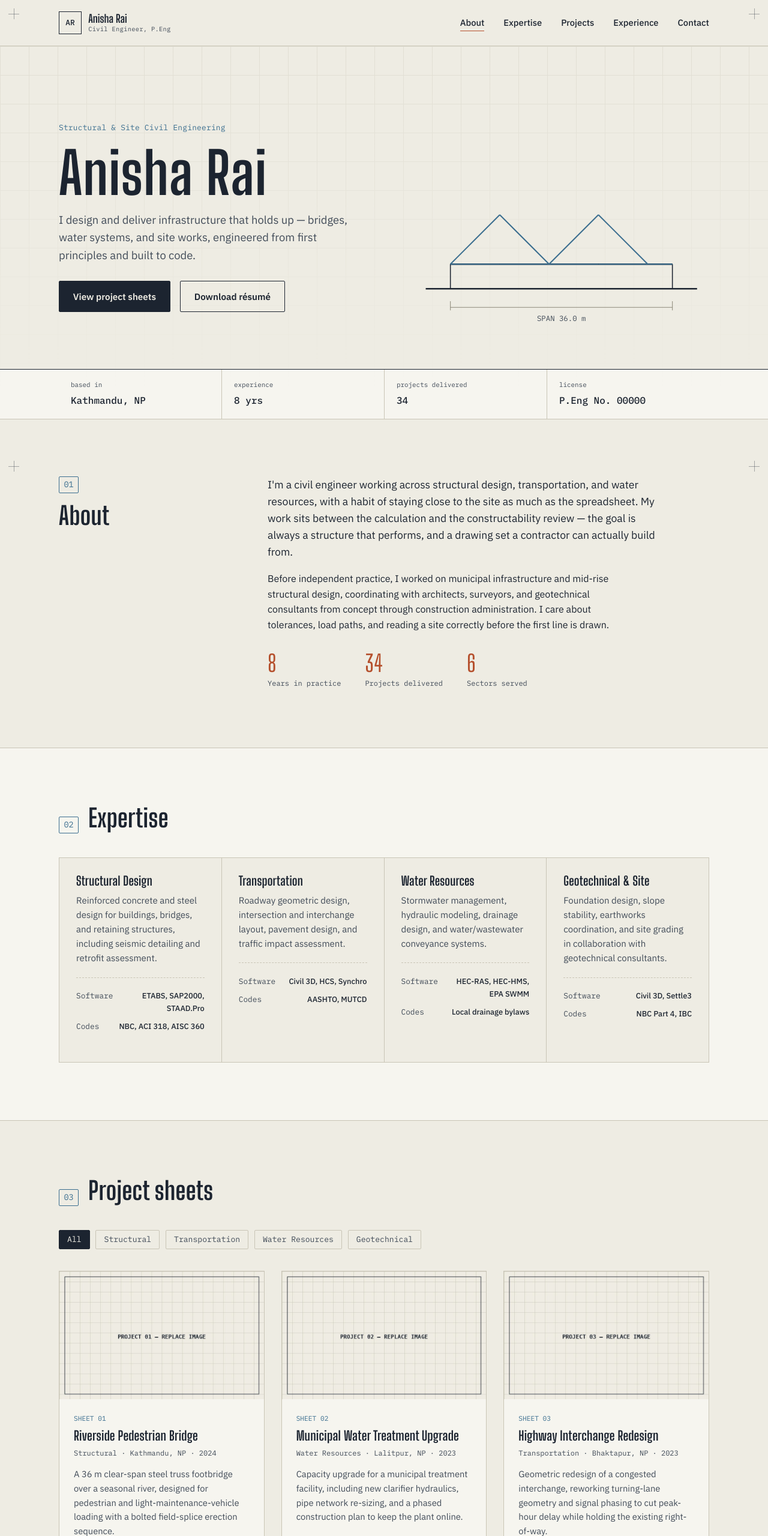
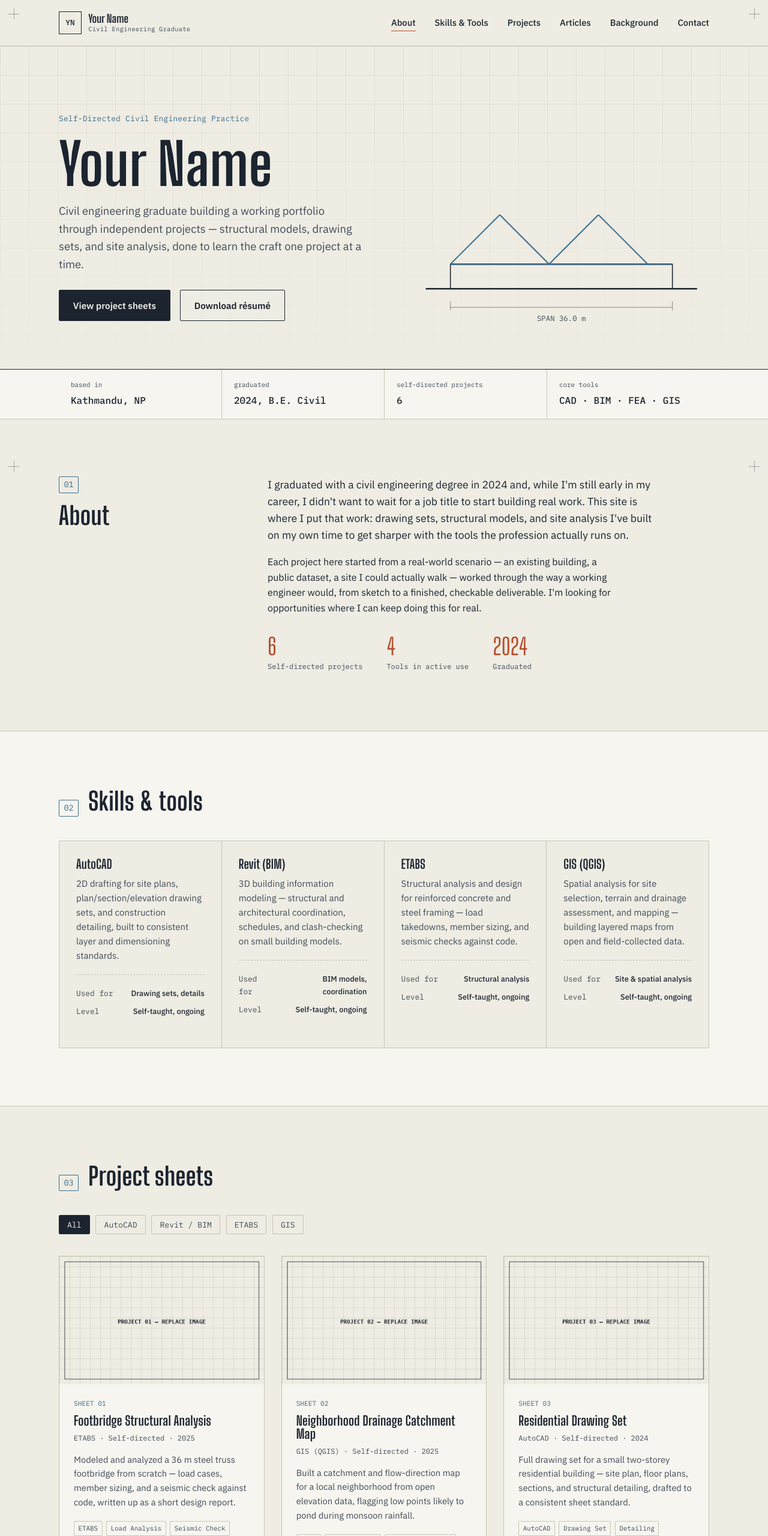
Before and after one commit to gh-rp/rajeshpariyar, a plain HTML site: page index.html in a window 1280 px wide. Shown: the top 2560 px of the page at 60% size. Drawn offline with Linux system fonts and the light colour scheme.

Commit message:
Add files via upload

```diff
--- a/index.html
+++ b/index.html
@@ -3,8 +3,8 @@
 <head>
 <meta charset="UTF-8">
 <meta name="viewport" content="width=device-width, initial-scale=1.0">
-<title>Anisha Rai — Civil Engineer</title>
-<meta name="description" content="Portfolio of Anisha Rai, Civil Engineer — structural, transportation, water resources and geotechnical project work.">
+<title>Your Name — Civil Engineering Portfolio</title>
+<meta name="description" content="Self-directed civil engineering project portfolio — AutoCAD drawings, Revit/BIM models, ETABS structural analysis, and GIS mapping work.">
 
 <link rel="preconnect" href="https://fonts.googleapis.com">
 <link rel="preconnect" href="https://fonts.gstatic.com" crossorigin>
@@ -27,16 +27,17 @@
 <header class="site-header" id="siteHeader">
   <div class="wrap header-inner">
     <a href="#top" class="brand">
-      <span class="brand-mark" aria-hidden="true">AR</span>
-      <span class="brand-text">Anisha Rai<span class="brand-sub">Civil Engineer, P.Eng</span></span>
+      <span class="brand-mark" aria-hidden="true">YN</span>
+      <span class="brand-text">Your Name<span class="brand-sub">Civil Engineering Graduate</span></span>
     </a>
 
     <nav class="site-nav" id="siteNav" aria-label="Primary">
       <ul>
         <li><a href="#about" data-nav>About</a></li>
-        <li><a href="#expertise" data-nav>Expertise</a></li>
+        <li><a href="#skills" data-nav>Skills &amp; Tools</a></li>
         <li><a href="#projects" data-nav>Projects</a></li>
-        <li><a href="#experience" data-nav>Experience</a></li>
+        <li><a href="#articles" data-nav>Articles</a></li>
+        <li><a href="#background" data-nav>Background</a></li>
         <li><a href="#contact" data-nav>Contact</a></li>
       </ul>
     </nav>
@@ -55,12 +56,12 @@
     <div class="hero-grid" aria-hidden="true"></div>
     <div class="wrap hero-inner">
       <div class="hero-copy">
-        <p class="hero-eyebrow">Structural &amp; Site Civil Engineering</p>
-        <h1 class="hero-title">Anisha Rai</h1>
-        <p class="hero-lede">I design and deliver infrastructure that holds up — bridges, water systems, and site works, engineered from first principles and built to code.</p>
+        <p class="hero-eyebrow">Self-Directed Civil Engineering Practice</p>
+        <h1 class="hero-title">Your Name</h1>
+        <p class="hero-lede">Civil engineering graduate building a working portfolio through independent projects — structural models, drawing sets, and site analysis, done to learn the craft one project at a time.</p>
         <div class="hero-actions">
           <a href="#projects" class="btn btn--primary">View project sheets</a>
-          <a href="assets/Anisha-Rai-Resume.pdf" class="btn btn--ghost">Download résumé</a>
+          <a href="assets/Your-Name-Resume.pdf" class="btn btn--ghost">Download résumé</a>
         </div>
       </div>
 
@@ -92,9 +93,9 @@
     <div class="title-block">
       <div class="wrap title-block-inner">
         <div class="tb-cell"><span class="tb-label">Based in</span><span class="tb-value">Kathmandu, NP</span></div>
-        <div class="tb-cell"><span class="tb-label">Experience</span><span class="tb-value">8 yrs</span></div>
-        <div class="tb-cell"><span class="tb-label">Projects delivered</span><span class="tb-value">34</span></div>
-        <div class="tb-cell"><span class="tb-label">License</span><span class="tb-value">P.Eng No. 00000</span></div>
+        <div class="tb-cell"><span class="tb-label">Graduated</span><span class="tb-value">2024, B.E. Civil</span></div>
+        <div class="tb-cell"><span class="tb-label">Self-directed projects</span><span class="tb-value">6</span></div>
+        <div class="tb-cell"><span class="tb-label">Core tools</span><span class="tb-value">CAD · BIM · FEA · GIS</span></div>
       </div>
     </div>
   </section>
@@ -107,60 +108,60 @@
         <h2>About</h2>
       </div>
       <div class="section-body">
-        <p class="lead-text">I'm a civil engineer working across structural design, transportation, and water resources, with a habit of staying close to the site as much as the spreadsheet. My work sits between the calculation and the constructability review — the goal is always a structure that performs, and a drawing set a contractor can actually build from.</p>
-        <p>Before independent practice, I worked on municipal infrastructure and mid-rise structural design, coordinating with architects, surveyors, and geotechnical consultants from concept through construction administration. I care about tolerances, load paths, and reading a site correctly before the first line is drawn.</p>
+        <p class="lead-text">I graduated with a civil engineering degree in 2024 and, while I'm still early in my career, I didn't want to wait for a job title to start building real work. This site is where I put that work: drawing sets, structural models, and site analysis I've built on my own time to get sharper with the tools the profession actually runs on.</p>
+        <p>Each project here started from a real-world scenario — an existing building, a public dataset, a site I could actually walk — worked through the way a working engineer would, from sketch to a finished, checkable deliverable. I'm looking for opportunities where I can keep doing this for real.</p>
 
         <ul class="fact-row">
-          <li><span class="fact-num">8</span><span class="fact-label">Years in practice</span></li>
-          <li><span class="fact-num">34</span><span class="fact-label">Projects delivered</span></li>
-          <li><span class="fact-num">6</span><span class="fact-label">Sectors served</span></li>
+          <li><span class="fact-num">6</span><span class="fact-label">Self-directed projects</span></li>
+          <li><span class="fact-num">4</span><span class="fact-label">Tools in active use</span></li>
+          <li><span class="fact-num">2024</span><span class="fact-label">Graduated</span></li>
         </ul>
       </div>
     </div>
   </section>
 
-  <!-- EXPERTISE -->
-  <section class="section section--alt" id="expertise">
+  <!-- SKILLS & TOOLS -->
+  <section class="section section--alt" id="skills">
     <div class="wrap">
       <div class="section-head">
         <span class="sheet-no">02</span>
-        <h2>Expertise</h2>
+        <h2>Skills &amp; tools</h2>
       </div>
 
       <div class="expertise-grid">
         <article class="spec-card">
-          <h3>Structural Design</h3>
-          <p>Reinforced concrete and steel design for buildings, bridges, and retaining structures, including seismic detailing and retrofit assessment.</p>
+          <h3>AutoCAD</h3>
+          <p>2D drafting for site plans, plan/section/elevation drawing sets, and construction detailing, built to consistent layer and dimensioning standards.</p>
           <dl class="spec-list">
-            <div><dt>Software</dt><dd>ETABS, SAP2000, STAAD.Pro</dd></div>
-            <div><dt>Codes</dt><dd>NBC, ACI 318, AISC 360</dd></div>
+            <div><dt>Used for</dt><dd>Drawing sets, details</dd></div>
+            <div><dt>Level</dt><dd>Self-taught, ongoing</dd></div>
           </dl>
         </article>
 
         <article class="spec-card">
-          <h3>Transportation</h3>
-          <p>Roadway geometric design, intersection and interchange layout, pavement design, and traffic impact assessment.</p>
+          <h3>Revit (BIM)</h3>
+          <p>3D building information modeling — structural and architectural coordination, schedules, and clash-checking on small building models.</p>
           <dl class="spec-list">
-            <div><dt>Software</dt><dd>Civil 3D, HCS, Synchro</dd></div>
-            <div><dt>Codes</dt><dd>AASHTO, MUTCD</dd></div>
+            <div><dt>Used for</dt><dd>BIM models, coordination</dd></div>
+            <div><dt>Level</dt><dd>Self-taught, ongoing</dd></div>
           </dl>
         </article>
 
         <article class="spec-card">
-          <h3>Water Resources</h3>
-          <p>Stormwater management, hydraulic modeling, drainage design, and water/wastewater conveyance systems.</p>
+          <h3>ETABS</h3>
+          <p>Structural analysis and design for reinforced concrete and steel framing — load takedowns, member sizing, and seismic checks against code.</p>
           <dl class="spec-list">
-            <div><dt>Software</dt><dd>HEC-RAS, HEC-HMS, EPA SWMM</dd></div>
-            <div><dt>Codes</dt><dd>Local drainage bylaws</dd></div>
+            <div><dt>Used for</dt><dd>Structural analysis</dd></div>
+            <div><dt>Level</dt><dd>Self-taught, ongoing</dd></div>
           </dl>
         </article>
 
         <article class="spec-card">
-          <h3>Geotechnical &amp; Site</h3>
-          <p>Foundation design, slope stability, earthworks coordination, and site grading in collaboration with geotechnical consultants.</p>
+          <h3>GIS (QGIS)</h3>
+          <p>Spatial analysis for site selection, terrain and drainage assessment, and mapping — building layered maps from open and field-collected data.</p>
           <dl class="spec-list">
-            <div><dt>Software</dt><dd>Civil 3D, Settle3</dd></div>
-            <div><dt>Codes</dt><dd>NBC Part 4, IBC</dd></div>
+            <div><dt>Used for</dt><dd>Site &amp; spatial analysis</dd></div>
+            <div><dt>Level</dt><dd>Self-taught, ongoing</dd></div>
           </dl>
         </article>
       </div>
@@ -175,107 +176,107 @@
         <h2>Project sheets</h2>
       </div>
 
-      <div class="filter-row" role="group" aria-label="Filter projects by category">
+      <div class="filter-row" role="group" aria-label="Filter projects by tool">
         <button class="filter-btn is-active" data-filter="all">All</button>
-        <button class="filter-btn" data-filter="structural">Structural</button>
-        <button class="filter-btn" data-filter="transportation">Transportation</button>
-        <button class="filter-btn" data-filter="water">Water Resources</button>
-        <button class="filter-btn" data-filter="geotechnical">Geotechnical</button>
+        <button class="filter-btn" data-filter="autocad">AutoCAD</button>
+        <button class="filter-btn" data-filter="revit">Revit / BIM</button>
+        <button class="filter-btn" data-filter="etabs">ETABS</button>
+        <button class="filter-btn" data-filter="gis">GIS</button>
       </div>
 
       <div class="project-grid" id="projectGrid">
 
-        <article class="project-card" data-category="structural">
+        <article class="project-card" data-category="etabs">
           <div class="project-media">
-            <img src="assets/projects/project-01.jpg" alt="Riverside pedestrian bridge structural elevation" loading="lazy">
+            <img src="assets/projects/project-01.jpg" alt="ETABS structural model of a footbridge" loading="lazy">
           </div>
           <div class="project-body">
             <span class="project-sheet">SHEET 01</span>
-            <h3>Riverside Pedestrian Bridge</h3>
-            <p class="project-meta">Structural &middot; Kathmandu, NP &middot; 2024</p>
-            <p>A 36 m clear-span steel truss footbridge over a seasonal river, designed for pedestrian and light-maintenance-vehicle loading with a bolted field-splice erection sequence.</p>
+            <h3>Footbridge Structural Analysis</h3>
+            <p class="project-meta">ETABS &middot; Self-directed &middot; 2025</p>
+            <p>Modeled and analyzed a 36 m steel truss footbridge from scratch — load cases, member sizing, and a seismic check against code, written up as a short design report.</p>
             <ul class="project-tags">
-              <li>Steel Truss</li><li>Seismic Design</li><li>SAP2000</li>
+              <li>ETABS</li><li>Load Analysis</li><li>Seismic Check</li>
             </ul>
             <a href="#" class="project-link">View project detail &rarr;</a>
           </div>
         </article>
 
-        <article class="project-card" data-category="water">
+        <article class="project-card" data-category="gis">
           <div class="project-media">
-            <img src="assets/projects/project-02.jpg" alt="Municipal water treatment plant upgrade site plan" loading="lazy">
+            <img src="assets/projects/project-02.jpg" alt="GIS drainage catchment map" loading="lazy">
           </div>
           <div class="project-body">
             <span class="project-sheet">SHEET 02</span>
-            <h3>Municipal Water Treatment Upgrade</h3>
-            <p class="project-meta">Water Resources &middot; Lalitpur, NP &middot; 2023</p>
-            <p>Capacity upgrade for a municipal treatment facility, including new clarifier hydraulics, pipe network re-sizing, and a phased construction plan to keep the plant online.</p>
+            <h3>Neighborhood Drainage Catchment Map</h3>
+            <p class="project-meta">GIS (QGIS) &middot; Self-directed &middot; 2025</p>
+            <p>Built a catchment and flow-direction map for a local neighborhood from open elevation data, flagging low points likely to pond during monsoon rainfall.</p>
             <ul class="project-tags">
-              <li>Hydraulic Modeling</li><li>EPA SWMM</li><li>Phased Construction</li>
+              <li>QGIS</li><li>DEM Analysis</li><li>Drainage Mapping</li>
             </ul>
             <a href="#" class="project-link">View project detail &rarr;</a>
           </div>
         </article>
 
-        <article class="project-card" data-category="transportation">
+        <article class="project-card" data-category="autocad">
           <div class="project-media">
-            <img src="assets/projects/project-03.jpg" alt="Highway interchange geometric redesign layout" loading="lazy">
+            <img src="assets/projects/project-03.jpg" alt="AutoCAD drawing set for a small residential building" loading="lazy">
           </div>
           <div class="project-body">
             <span class="project-sheet">SHEET 03</span>
-            <h3>Highway Interchange Redesign</h3>
-            <p class="project-meta">Transportation &middot; Bhaktapur, NP &middot; 2023</p>
-            <p>Geometric redesign of a congested interchange, reworking turning-lane geometry and signal phasing to cut peak-hour delay while holding the existing right-of-way.</p>
+            <h3>Residential Drawing Set</h3>
+            <p class="project-meta">AutoCAD &middot; Self-directed &middot; 2024</p>
+            <p>Full drawing set for a small two-storey residential building — site plan, floor plans, sections, and structural detailing, drafted to a consistent sheet standard.</p>
             <ul class="project-tags">
-              <li>Civil 3D</li><li>Synchro</li><li>Signal Timing</li>
+              <li>AutoCAD</li><li>Drawing Set</li><li>Detailing</li>
             </ul>
             <a href="#" class="project-link">View project detail &rarr;</a>
           </div>
         </article>
 
-        <article class="project-card" data-category="structural">
+        <article class="project-card" data-category="revit">
           <div class="project-media">
-            <img src="assets/projects/project-04.jpg" alt="Mixed use building structural frame model" loading="lazy">
+            <img src="assets/projects/project-04.jpg" alt="Revit BIM model of a mixed use building" loading="lazy">
           </div>
           <div class="project-body">
             <span class="project-sheet">SHEET 04</span>
-            <h3>Mixed-Use Structural Frame</h3>
-            <p class="project-meta">Structural &middot; Kathmandu, NP &middot; 2022</p>
-            <p>Reinforced concrete frame for a six-storey mixed-use building, with post-tensioned transfer slabs over ground-floor retail spans and full seismic detailing.</p>
+            <h3>Small Mixed-Use BIM Model</h3>
+            <p class="project-meta">Revit &middot; Self-directed &middot; 2024</p>
+            <p>Coordinated architectural and structural models for a small mixed-use building in Revit, running clash detection between framing and MEP routing.</p>
             <ul class="project-tags">
-              <li>ETABS</li><li>Post-Tensioning</li><li>ACI 318</li>
+              <li>Revit</li><li>BIM Coordination</li><li>Clash Detection</li>
             </ul>
             <a href="#" class="project-link">View project detail &rarr;</a>
           </div>
         </article>
 
-        <article class="project-card" data-category="structural">
+        <article class="project-card" data-category="etabs">
           <div class="project-media">
-            <img src="assets/projects/project-05.jpg" alt="Heritage building seismic retrofit detail" loading="lazy">
+            <img src="assets/projects/project-05.jpg" alt="ETABS model of a reinforced concrete frame" loading="lazy">
           </div>
           <div class="project-body">
             <span class="project-sheet">SHEET 05</span>
-            <h3>Seismic Retrofit — Heritage Building</h3>
-            <p class="project-meta">Structural &middot; Bhaktapur, NP &middot; 2022</p>
-            <p>Seismic strengthening of a masonry heritage structure using concealed steel bracing and diaphragm ties, designed to preserve the original street-facing facade.</p>
+            <h3>RC Frame Design Exercise</h3>
+            <p class="project-meta">ETABS &middot; Self-directed &middot; 2024</p>
+            <p>Designed a six-storey reinforced concrete frame from an assumed architectural layout, sizing columns, beams, and slabs and checking drift under seismic load.</p>
             <ul class="project-tags">
-              <li>Retrofit</li><li>Masonry</li><li>Heritage Compliance</li>
+              <li>ETABS</li><li>RC Design</li><li>Drift Check</li>
             </ul>
             <a href="#" class="project-link">View project detail &rarr;</a>
           </div>
         </article>
 
-        <article class="project-card" data-category="geotechnical water">
+        <article class="project-card" data-category="gis autocad">
           <div class="project-media">
-            <img src="assets/projects/project-06.jpg" alt="Stormwater drainage master plan map" loading="lazy">
+            <img src="assets/projects/project-06.jpg" alt="Site suitability map layered with a survey drawing" loading="lazy">
           </div>
           <div class="project-body">
             <span class="project-sheet">SHEET 06</span>
-            <h3>Stormwater Drainage Master Plan</h3>
-            <p class="project-meta">Water Resources &middot; Regional &middot; 2021</p>
-            <p>Catchment-wide drainage master plan covering culvert capacity assessment, detention sizing, and a prioritized upgrade schedule for a flood-prone district.</p>
+            <h3>Site Suitability Study</h3>
+            <p class="project-meta">GIS + AutoCAD &middot; Self-directed &middot; 2023</p>
+            <p>Combined slope, land-use, and access data in GIS to shortlist a buildable site, then drafted a preliminary site plan in AutoCAD for the top candidate.</p>
             <ul class="project-tags">
-              <li>HEC-HMS</li><li>Catchment Modeling</li><li>Capital Planning</li>
+              <li>QGIS</li><li>AutoCAD</li><li>Site Selection</li>
             </ul>
             <a href="#" class="project-link">View project detail &rarr;</a>
           </div>
@@ -285,41 +286,67 @@
     </div>
   </section>
 
-  <!-- EXPERIENCE / TIMELINE -->
-  <section class="section section--alt" id="experience">
+  <!-- ARTICLES & NOTES -->
+  <section class="section section--alt" id="articles">
     <div class="wrap">
       <div class="section-head">
         <span class="sheet-no">04</span>
-        <h2>Experience</h2>
+        <h2>Articles &amp; notes</h2>
+      </div>
+
+      <div class="article-grid">
+        <article class="article-card">
+          <span class="article-date">March 2025</span>
+          <h3>Reading a Structural Drawing Set: A Beginner's Checklist</h3>
+          <p>A walkthrough of how I now read a structural drawing set end to end — what to check first, and the mistakes that cost me time early on.</p>
+          <a href="#" class="project-link">Read the write-up &rarr;</a>
+        </article>
+
+        <article class="article-card">
+          <span class="article-date">January 2025</span>
+          <h3>Notes on Modeling a Simple Frame in ETABS</h3>
+          <p>Step-by-step notes from building my first full frame model — load assignment, common input mistakes, and how I checked the results made sense.</p>
+          <a href="#" class="project-link">Read the write-up &rarr;</a>
+        </article>
+
+        <article class="article-card">
+          <span class="article-date">October 2024</span>
+          <h3>GIS Basics: Setting Up a Site Analysis in QGIS</h3>
+          <p>How I set up layers, sourced open elevation and land-use data, and put together a first site suitability map from scratch.</p>
+          <a href="#" class="project-link">Read the write-up &rarr;</a>
+        </article>
+      </div>
+    </div>
+  </section>
+
+  <!-- BACKGROUND -->
+  <section class="section" id="background">
+    <div class="wrap">
+      <div class="section-head">
+        <span class="sheet-no">05</span>
+        <h2>Background</h2>
       </div>
 
       <ol class="timeline">
         <li class="timeline-item">
-          <div class="timeline-date">2021 — Present</div>
+          <div class="timeline-date">2024 — Present</div>
           <div class="timeline-content">
-            <h3>Principal Engineer, Independent Practice</h3>
-            <p>Leading structural and site-civil design for private and municipal clients, from feasibility through construction administration.</p>
+            <h3>Independent Project Practice</h3>
+            <p>Building a self-directed portfolio in structural analysis, BIM coordination, drafting, and GIS while seeking my first engineering role.</p>
           </div>
         </li>
         <li class="timeline-item">
-          <div class="timeline-date">2018 — 2021</div>
+          <div class="timeline-date">2024</div>
           <div class="timeline-content">
-            <h3>Structural Engineer, Meridian Infrastructure Group</h3>
-            <p>Delivered structural design packages for mid-rise buildings and municipal bridge rehabilitation projects.</p>
+            <h3>B.E. Civil Engineering</h3>
+            <p>Graduated with coursework focused on structural analysis, geotechnical engineering, and surveying.</p>
           </div>
         </li>
         <li class="timeline-item">
-          <div class="timeline-date">2016 — 2018</div>
+          <div class="timeline-date">2023</div>
           <div class="timeline-content">
-            <h3>Graduate Engineer, Public Works Department</h3>
-            <p>Supported roadway and drainage design for municipal capital works, including site inspection and quantity take-offs.</p>
-          </div>
-        </li>
-        <li class="timeline-item">
-          <div class="timeline-date">2016</div>
-          <div class="timeline-content">
-            <h3>B.E. Civil Engineering</h3>
-            <p>Graduated with a focus on structural analysis and geotechnical engineering.</p>
+            <h3>Undergraduate Thesis / Capstone Project</h3>
+            <p>Add a line here about your final-year project — what it was and what it involved.</p>
           </div>
         </li>
       </ol>
@@ -327,14 +354,14 @@
   </section>
 
   <!-- CONTACT -->
-  <section class="section" id="contact">
+  <section class="section section--alt" id="contact">
     <div class="wrap contact-grid">
       <div class="section-head">
-        <span class="sheet-no">05</span>
+        <span class="sheet-no">06</span>
         <h2>Contact</h2>
-        <p class="contact-lede">Have a project that needs a structural or site-civil engineer? I'd like to hear about it.</p>
+        <p class="contact-lede">Open to entry-level and junior engineering roles, and always glad to talk through a project.</p>
         <dl class="contact-details">
-          <div><dt>Email</dt><dd><a href="mailto:hello@anisharai.eng">hello@anisharai.eng</a></dd></div>
+          <div><dt>Email</dt><dd><a href="mailto:you@example.com">you@example.com</a></dd></div>
           <div><dt>Phone</dt><dd><a href="tel:+9770000000000">+977 000 000 0000</a></dd></div>
           <div><dt>Location</dt><dd>Kathmandu, Nepal</dd></div>
         </dl>
@@ -352,7 +379,7 @@
           <span class="form-error" data-error-for="email"></span>
         </div>
         <div class="form-row">
-          <label for="message">Project details</label>
+          <label for="message">Message</label>
           <textarea id="message" name="message" rows="5" required></textarea>
           <span class="form-error" data-error-for="message"></span>
         </div>
@@ -366,7 +393,7 @@
 
 <footer class="site-footer">
   <div class="wrap footer-inner">
-    <p>&copy; <span id="year"></span> Anisha Rai. Drawing set prepared for portfolio use.</p>
+    <p>&copy; <span id="year"></span> Your Name. Drawing set prepared for portfolio use.</p>
     <ul class="footer-links">
       <li><a href="https://linkedin.com" target="_blank" rel="noopener">LinkedIn</a></li>
       <li><a href="https://github.com" target="_blank" rel="noopener">GitHub</a></li>
```
Also changed, not shown: 1 other file.
